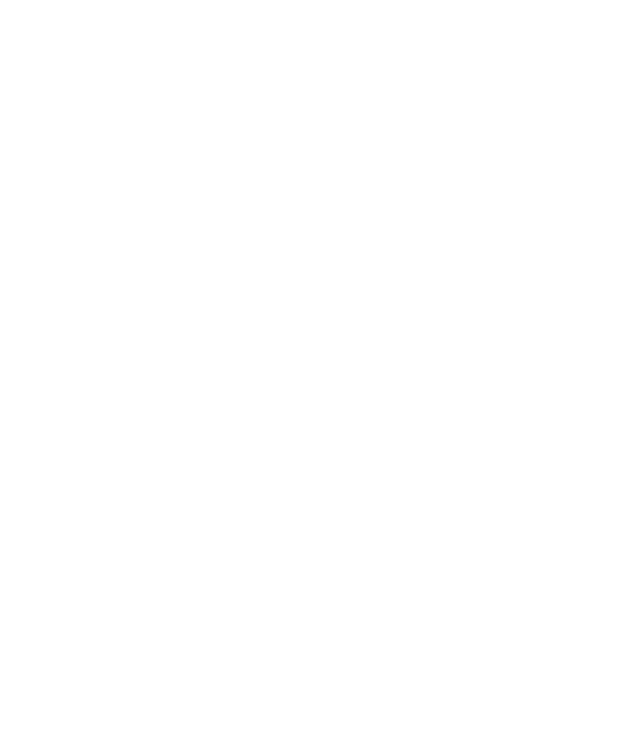
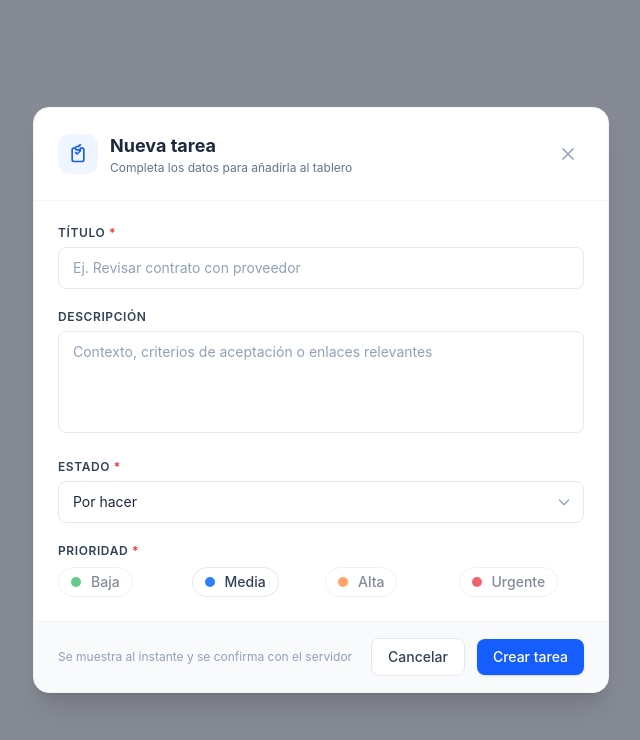
Before and after one commit to valeria-quintero/kanban, a React (Vite) app in the folder apps/web/: page / in a window 1280 px wide. Shown: the top 740 px of the page, without its empty margins (319-959 px from the left). Built offline with nearby package versions, Linux system fonts and the light colour scheme.

Commit message:
Añade funcinalidad al botón de crear tarea

```diff
--- a/apps/web/src/App.tsx
+++ b/apps/web/src/App.tsx
@@ -1,11 +1,12 @@
 import './App.css'
+import NewTask from './components/NewTask'
 import { PriorityBadge } from './components/PriorityBadge'
 import { PRIORITIES } from './constants/priorities'
 
 function App() {
   return (
     <div>
-
+      <NewTask />
     </div>
   )
 }
--- a/apps/web/src/components/NewTask.tsx
+++ b/apps/web/src/components/NewTask.tsx
@@ -1,8 +1,34 @@
-import React from 'react';
-import { PRIORITIES } from '../constants/priorities';
+import { useState } from 'react';
+import { PRIORITIES, PRIORITY_KEYS, type Priority } from '../constants/priorities';
 import { PriorityBadge } from './PriorityBadge';
+import { STATUS_KEYS, STATUSES, type TaskStatus } from '../constants/status';
+import type { CreateTaskInput, Task } from '../types/task';
 
 export default function NewTask() {
+
+  const [form, setForm] = useState<CreateTaskInput>({
+    title: '',
+    description: '',
+    status: 'BACKLOG',
+    priority: 'MEDIUM'
+  })
+
+  const handlerOnChangeTitle = (e) => {
+    setForm({ ...form, title:e.target.value })
+  }
+
+  const handlerOnChangeDescription = (e) => {
+    setForm({ ...form, description:e.target.value })
+  }
+
+  const handlerOnChangeState = (e) => {
+    setForm({ ...form, status:e.target.value as TaskStatus})
+  }
+
+  const handlerSubmitForm = (e) => {
+    console.log(form)
+  }
+
   return (
     <div className="flex items-center justify-center min-h-screen bg-slate-900/50 p-4">
       <div className="w-full max-w-xl bg-white rounded-2xl shadow-xl border border-slate-100 overflow-hidden font-sans">
@@ -38,6 +64,7 @@ export default function NewTask() {
               type="text"
               placeholder="Ej. Revisar contrato con proveedor"
               className="w-full px-3.5 py-2.5 text-sm text-slate-800 placeholder-slate-400 bg-white border border-slate-200 rounded-lg focus:outline-none focus:border-blue-500 focus:ring-1 focus:ring-blue-500"
+              onChange={handlerOnChangeTitle}
             />
           </div>
 
@@ -50,6 +77,7 @@ export default function NewTask() {
               rows={4}
               placeholder="Contexto, criterios de aceptación o enlaces relevantes"
               className="w-full px-3.5 py-2.5 text-sm text-slate-800 placeholder-slate-400 bg-white border border-slate-200 rounded-lg focus:outline-none focus:border-blue-500 focus:ring-1 focus:ring-blue-500 resize-none"
+              onChange={handlerOnChangeDescription}
             ></textarea>
           </div>
 
@@ -59,10 +87,14 @@ export default function NewTask() {
               Estado <span className="text-red-500">*</span>
             </label>
             <div className="relative">
-              <select className="w-full px-3.5 py-2.5 text-sm text-slate-800 bg-white border border-slate-200 rounded-lg appearance-none focus:outline-none focus:border-blue-500 focus:ring-1 focus:ring-blue-500 pr-10">
-                <option>Backlog</option>
-                <option>En progreso</option>
-                <option>Completado</option>
+              <select className="w-full px-3.5 py-2.5 text-sm text-slate-800 bg-white border border-slate-200 rounded-lg appearance-none focus:outline-none focus:border-blue-500 focus:ring-1 focus:ring-blue-500 pr-10" onChange={handlerOnChangeState}>
+                {STATUS_KEYS.map((item) => {
+                  return (
+                    <option value={item} key={item} >
+                      {STATUSES[item].label}
+                    </option>
+                  )
+                })}
               </select>
               <div className="absolute inset-y-0 right-0 flex items-center px-3 pointer-events-none text-slate-400">
                 <svg className="w-4 h-4" fill="none" stroke="currentColor" strokeWidth="2" viewBox="0 0 24 24">
@@ -78,18 +110,17 @@ export default function NewTask() {
               Prioridad <span className="text-red-500">*</span>
             </label>
             <div className="grid grid-cols-4 gap-2">
-              {/* Baja */}
-              <PriorityBadge priority={PRIORITIES.LOW}></PriorityBadge>
+              {PRIORITY_KEYS.map((item) => {
+                const isSelected = form.priority === item
+                return (
+                  <div key={item} onClick={ () => setForm({ ...form, priority:item }) } className={`hover:cursor-pointer ${isSelected ? 'ring-blue-600' : 'opacity-60'}`}>
+                    <PriorityBadge priority={PRIORITIES[item]} />
+                  </div>
+                )
+              })}
+            </div>
 
-              {/* Media (Seleccionada) */}
-              <PriorityBadge priority={PRIORITIES.MEDIUM}></PriorityBadge>
 
-              {/* Alta */}
-              <PriorityBadge priority={PRIORITIES.HIGH}></PriorityBadge>
-
-              {/* Crítica */}
-              <PriorityBadge priority={PRIORITIES.URGENT}></PriorityBadge>
-            </div>
           </div>
         </div>
 
@@ -100,7 +131,7 @@ export default function NewTask() {
             <button className="px-4 py-2 text-sm font-medium text-slate-700 bg-white border border-slate-200 rounded-lg hover:bg-slate-100 transition-colors">
               Cancelar
             </button>
-            <button className="px-4 py-2 text-sm font-medium text-white bg-blue-600 rounded-lg hover:bg-blue-700 transition-colors shadow-sm">
+            <button className="px-4 py-2 text-sm font-medium text-white bg-blue-600 rounded-lg hover:bg-blue-700 transition-colors shadow-sm" onClick={handlerSubmitForm}>
               Crear tarea
             </button>
           </div>
--- a/apps/web/src/constants/priorities.ts
+++ b/apps/web/src/constants/priorities.ts
@@ -1,8 +1,10 @@
 export const PRIORITIES = {
   LOW:    { label: 'Baja',    color: 'bg-green-600'  },
-  MEDIUM: { label: 'Media',   color: 'bg-yellow-500'   },
+  MEDIUM: { label: 'Media',   color: 'bg-blue-500'   },
   HIGH:   { label: 'Alta',    color: 'bg-orange-500'  },
   URGENT: { label: 'Urgente', color: 'bg-red-600'    },
 } as const
 
 export type Priority = keyof typeof PRIORITIES
+
+export const PRIORITY_KEYS = Object.keys(PRIORITIES) as Priority[];
--- a/apps/web/src/constants/status.ts
+++ b/apps/web/src/constants/status.ts
@@ -6,3 +6,5 @@ export const STATUSES = {
 } as const
 
 export type TaskStatus = keyof typeof STATUSES
+
+export const STATUS_KEYS = Object.keys(STATUSES) as TaskStatus[];
--- a/apps/web/src/tasks/tasks.service.ts
+++ b/apps/web/src/tasks/tasks.service.ts
@@ -1,30 +1,15 @@
 import { request } from "../api/tasks";
+import type { Priority } from "../constants/priorities";
+import type { CreateTaskInput, Task } from "../types/task";
 
-interface User {
-    id: number,
-    name: string,
-    email: string
+export function getTasks(priority?: Priority): Promise<Task[]> {
+  const path = priority ? `/tasks?priority=${priority}` : '/tasks'
+  return request<Task[]>(path)
 }
 
-interface Task {
-    id: number,
-    title: string,
-    status: string
-}
-
-export async function getUsers(): Promise<User[]> {
-    return request<User[]>('/users')
-}
-
-export async function getTasks(): Promise<Task[]> {
-    return request<Task[]>('/tasks')
-}
-
-export async function createTask(title:string): Promise<Task> {
+export async function createTask(task:CreateTaskInput): Promise<Task> {
     return request<Task>('/tasks', {
         method: 'POST',
-        body: JSON.stringify({
-            title: title
-        })
+        body: JSON.stringify(task)
     })
 }
--- a/apps/web/src/types/task.ts
+++ b/apps/web/src/types/task.ts
@@ -2,7 +2,7 @@ import type { TaskStatus } from '../constants/status';
 import type { Priority } from '../constants/priorities';
 
 export interface Task {
-    id: string
+    id?: string
     title: string
     description?: string
     status: TaskStatus
@@ -15,6 +15,7 @@ export interface Task {
 export interface CreateTaskInput {
     title: string
     description?: string
+    status: TaskStatus
     priority: Priority
 }
 
```
